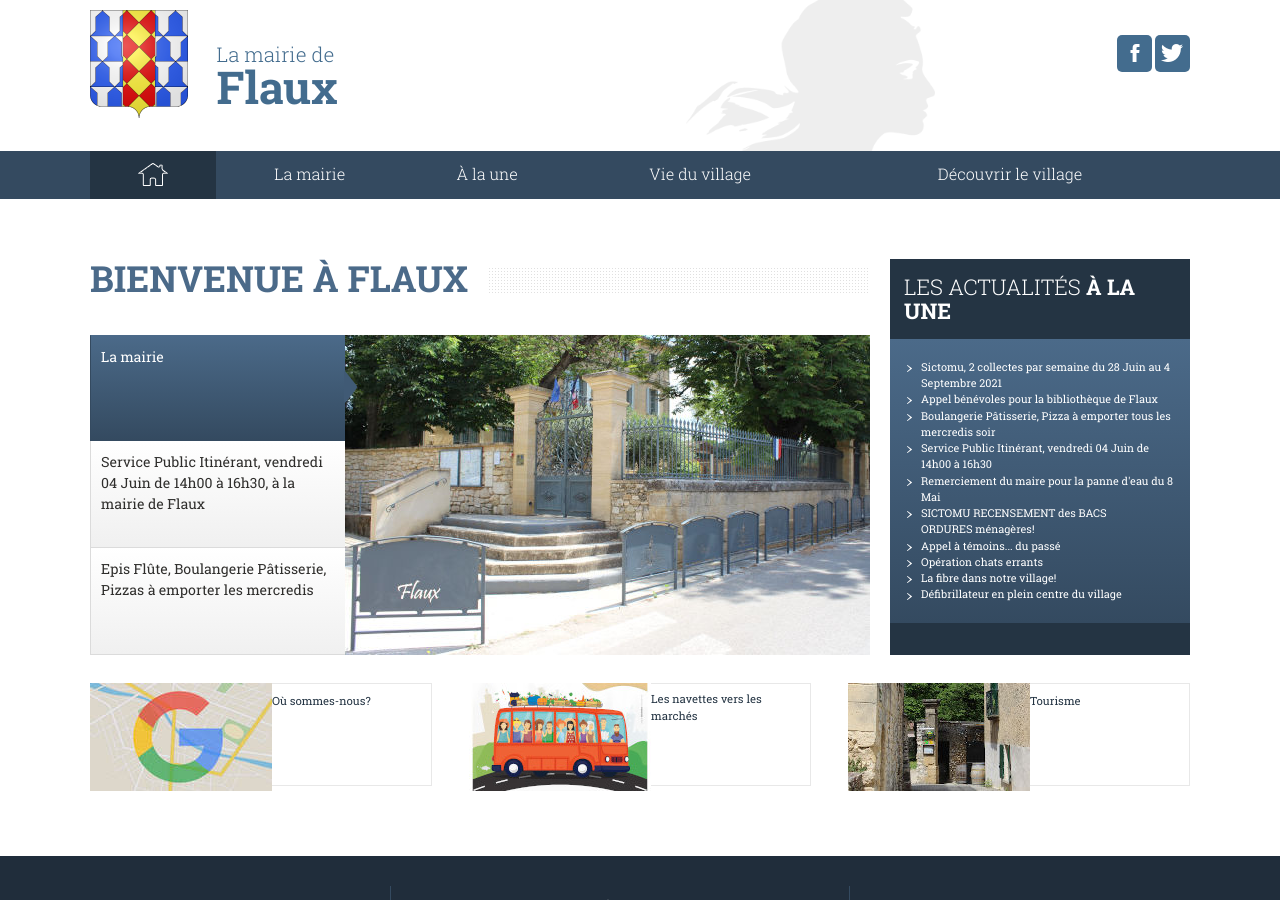
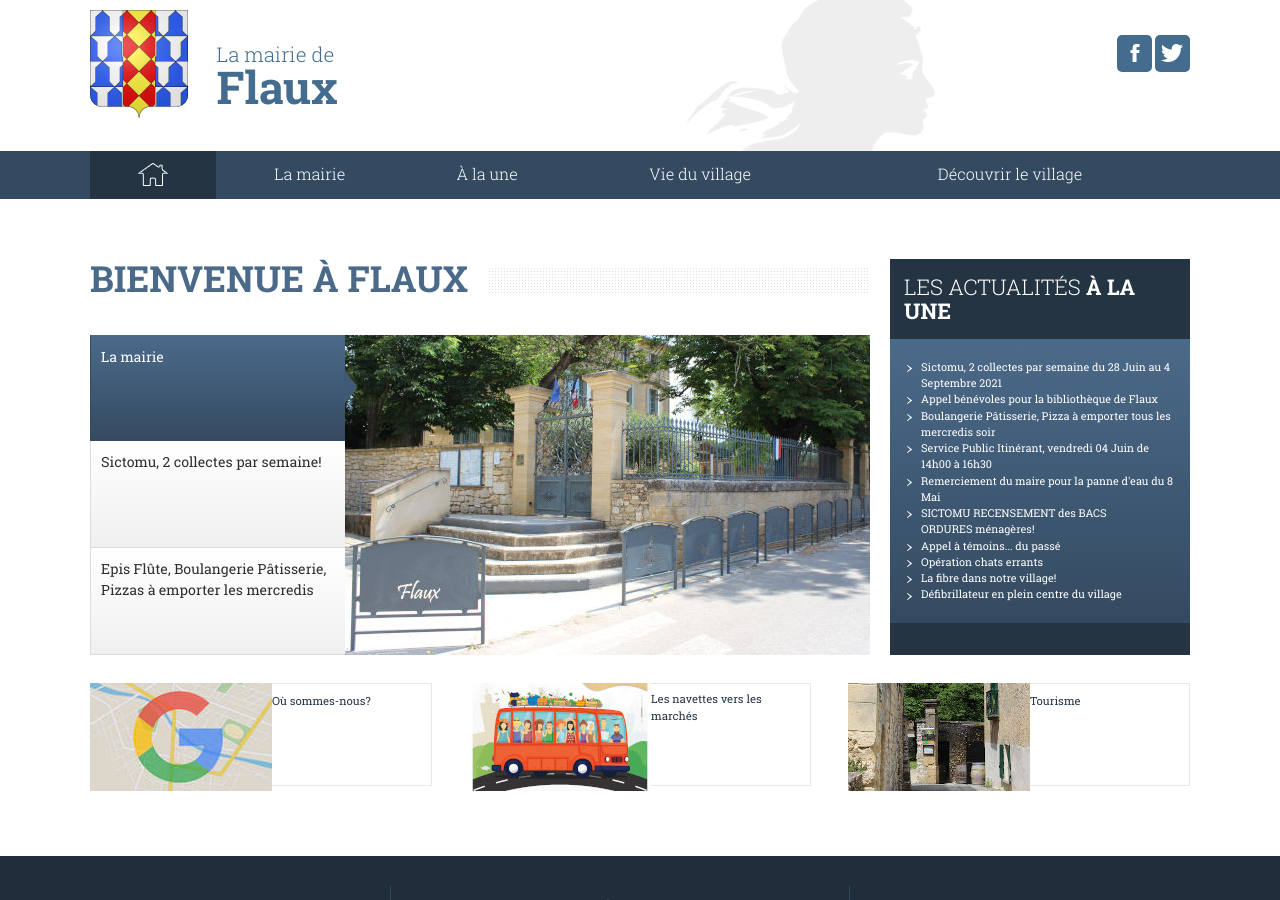
Before and after one commit to Flaux-Village/flaux-village.github.io, a Jekyll site: the page built from index.md, in a window 1280 px wide and 900 px high. Built offline with Jekyll 4.4.1, drawn with Linux system fonts in a browser that asks for light colours.

Commit message:
Update index.md

```diff
--- a/index.md
+++ b/index.md
@@ -9,10 +9,10 @@ onglets_principaux:
   addresse: /mairie.html
   illustration: /assets/illustrations/525_320_Flauxentrance_3610.jpg
   description_illustration: La Mairie de Flaux.
-- titre: Service Public Itinérant, vendredi 04 Juin de 14h00 à 16h30, à la mairie de Flaux
-  addresse: /actualites/servicepublicitinerant.html
-  illustration: /assets/flyer/spiFront.jpg
-  description_illustration: Service Public Itinérant.
+- titre: Sictomu, 2 collectes par semaine!
+  addresse: /actualites/collectesete.html
+  illustration: /assets/flyer/2021 - sictomu-collecte-ete-front.jpg
+  description_illustration: Sictomu collectes été.
 - titre: Epis Flûte, Boulangerie Pâtisserie, Pizzas à emporter les mercredis
   addresse: /actualites/boulangerie.html
   illustration: /assets/illustrations/Flyer Pizza front.jpg
```
